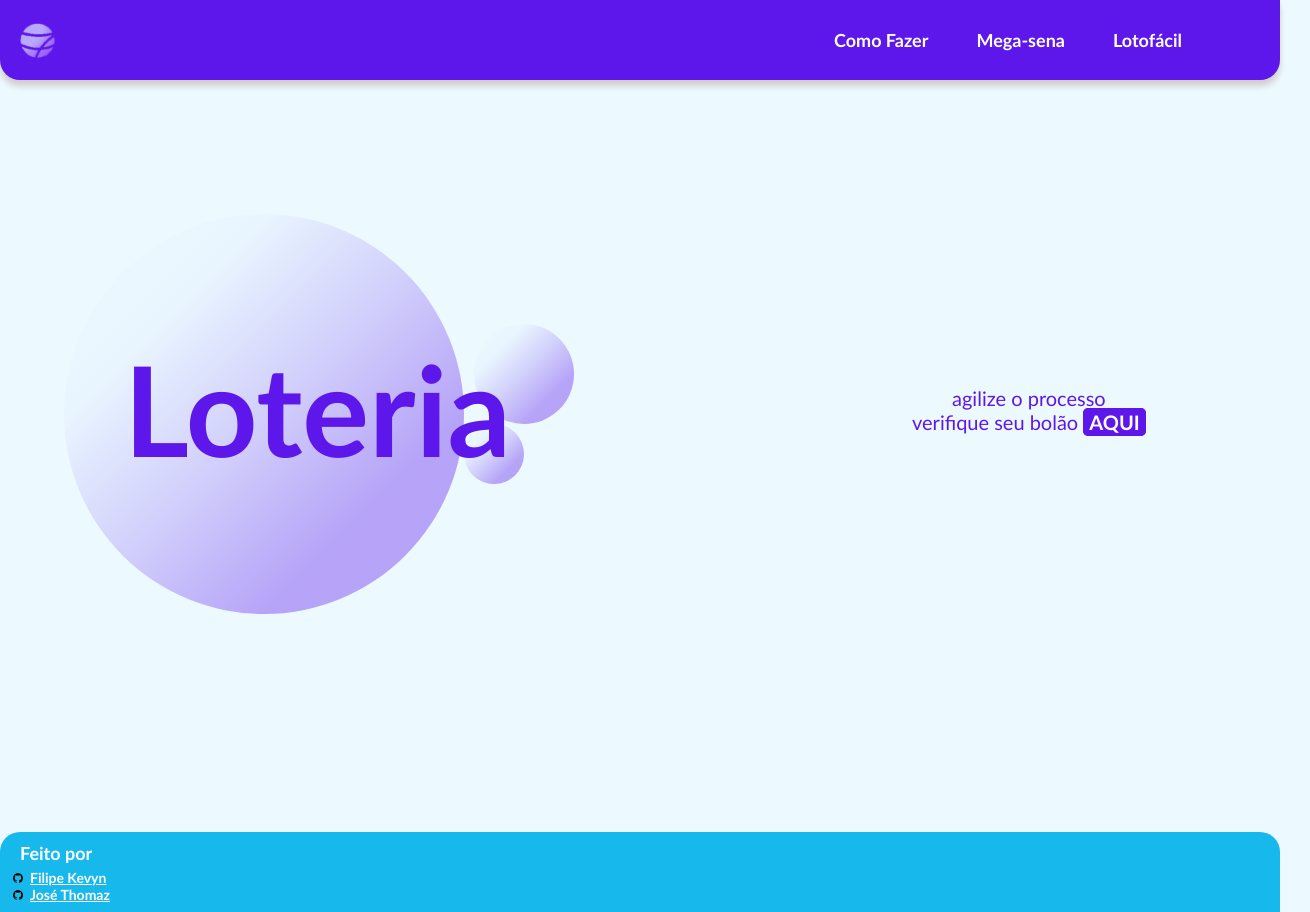
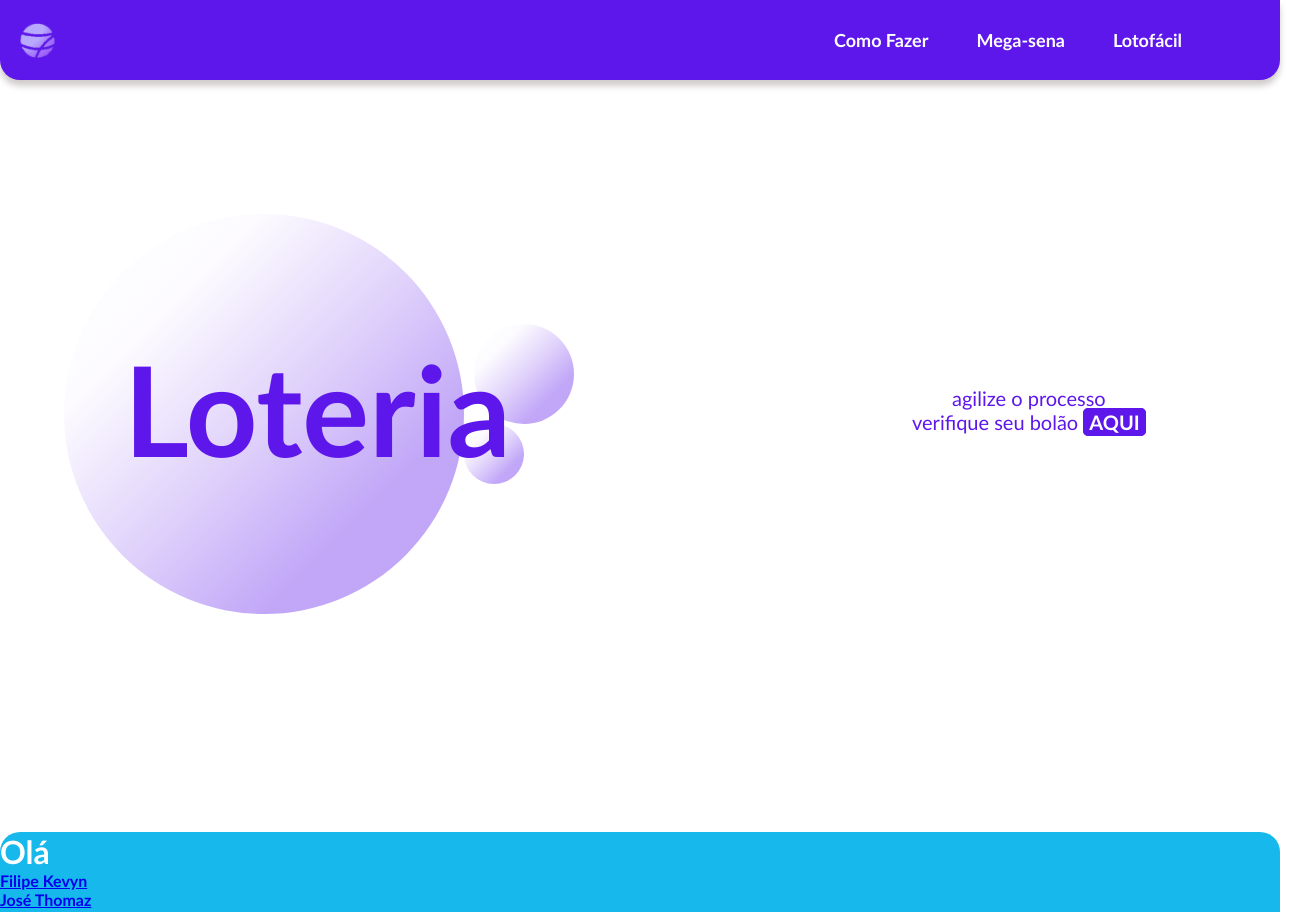
Before and after one commit to Thoomaz/loteria-frontend, a React (Vite) app in the folder frontend-loteria/: page / in a window 1280 px wide. Shown: the whole page, 1310 px wide, since content can reach past the window. Built offline with nearby package versions, Linux system fonts and the light colour scheme.

Commit message:
Try footer

```diff
--- a/frontend-loteria/src/components/Footer/Footer.modules.css
+++ b/frontend-loteria/src/components/Footer/Footer.modules.css
@@ -6,25 +6,5 @@
   font-weight: bold;
   border-radius: 20px 20px 0 0;
   align-items: center;
-  justify-content: center;
-}
-
-.footer h1 {
-  position: relative;
-  top: 10px;
-  left: 20px;
-  font-size: 18px;
-}
-
-.footer ul {
-  font-size: 14px;
-  position: relative;
-  top: 15px;
-  left: 30px;
-  list-style-image: url("/public/github-icon.svg");
 
 }
-
-.footer a {
-    color: var(--white);
-}
--- a/frontend-loteria/src/components/Footer/Footer.tsx
+++ b/frontend-loteria/src/components/Footer/Footer.tsx
@@ -2,7 +2,7 @@ import "./Footer.modules.css"
 function Footer() {
     return (
         <footer className="footer">
-            <h1>Feito por</h1>
+            <h1>Olá</h1>
             <ul>
                 <li><a href="https://github.com/FilipeKevyn" target="_blank">Filipe Kevyn</a></li>
                 <li><a href="https://github.com/Thoomaz" target="_blank">José Thomaz</a></li>
--- a/frontend-loteria/src/components/header/Header.tsx
+++ b/frontend-loteria/src/components/header/Header.tsx
@@ -1,5 +1,5 @@
 import "./Header.css";
-import Tutorial from "../Tutorial/Tutorial";
+import Tutorial from "../tutorial/Tutorial";
 import { Link } from "react-router-dom";
 
 function Header() {
--- a/frontend-loteria/src/components/tutorial/Tutorial.css
+++ b/frontend-loteria/src/components/tutorial/Tutorial.css
@@ -3,7 +3,7 @@
   height: 100px;
   background-color: #874aff;
   color: white;
-  font-size: 16px;
+  font-size: 18px;
   font-weight: bold;
   display: flex; /* Para centralizar o texto no quadrado */
   justify-content: center; /* Centraliza horizontalmente */
--- a/frontend-loteria/src/index.css
+++ b/frontend-loteria/src/index.css
@@ -5,6 +5,7 @@
   text-rendering: optimizeLegibility;
   -webkit-font-smoothing: antialiased;
   -moz-osx-font-smoothing: grayscale;
+  -webkit-text-size-adjust: 100%;
 
   --primary-color: #5e17eb;
   --secondary-color: #ecfaff;
@@ -26,10 +27,3 @@
   padding: 0;
   box-sizing: border-box;
 }
-
-body {
-  min-width: 320px;
-  min-height: 100vh;
-  background-color: var(--secondary-color); /* Cor de fundo */
-  color: var(--soft-gray); /* Cor do texto padrão */
-}
--- a/frontend-loteria/src/pages/Lotofacil/index.tsx
+++ b/frontend-loteria/src/pages/Lotofacil/index.tsx
@@ -1,11 +1,14 @@
 import Footer from "../../components/Footer/Footer";
 import Header from "../../components/Header/Header";
+import Container from "../../components/Container/Container";
 
 function Lotofacil() {
   return (
     <>
       <Header />
-      <h1>Lotofácil</h1>
+      <Container>
+        <h1>Lotofácil</h1>
+      </Container>
       <Footer />
     </>
   );
```
Also changed, not shown: frontend-loteria/src/components/card/Card.css (+1 -25 lines).
